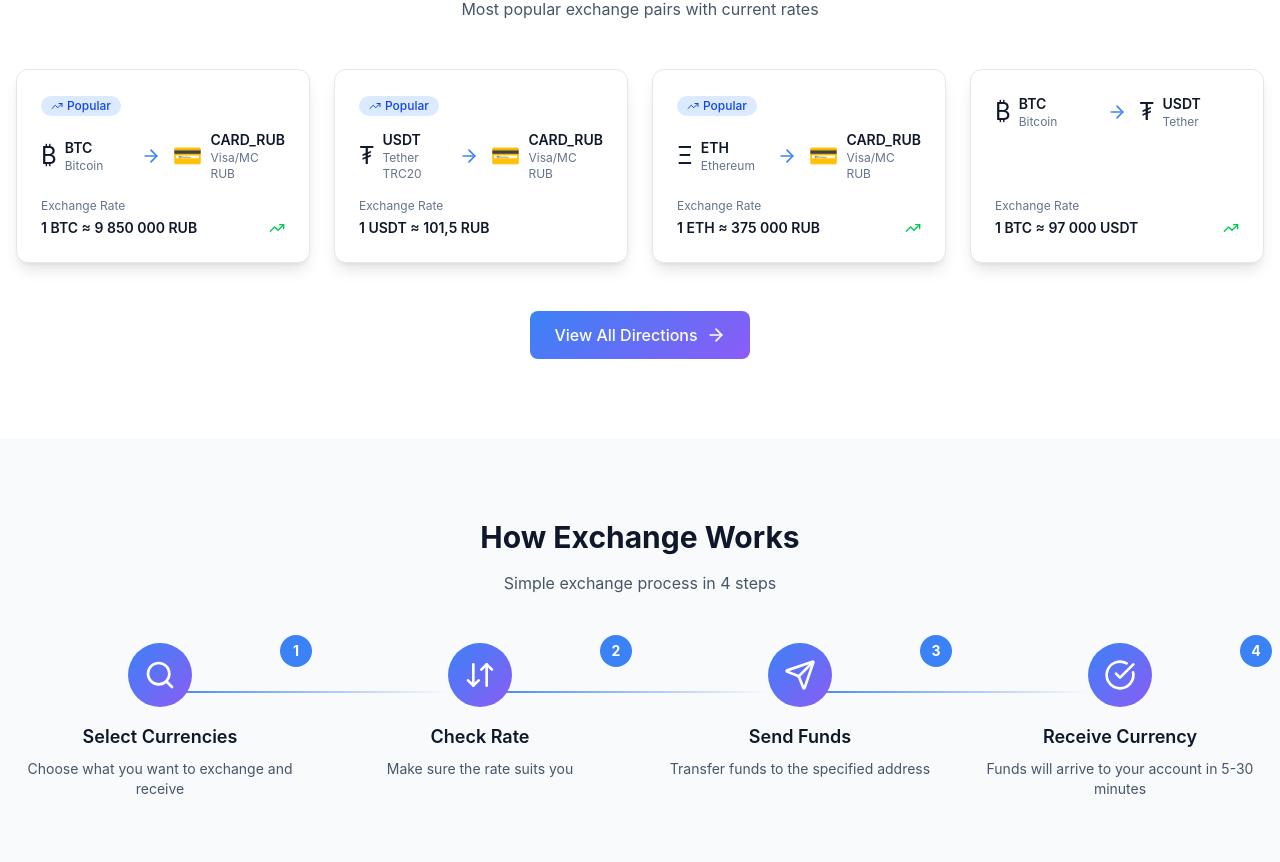
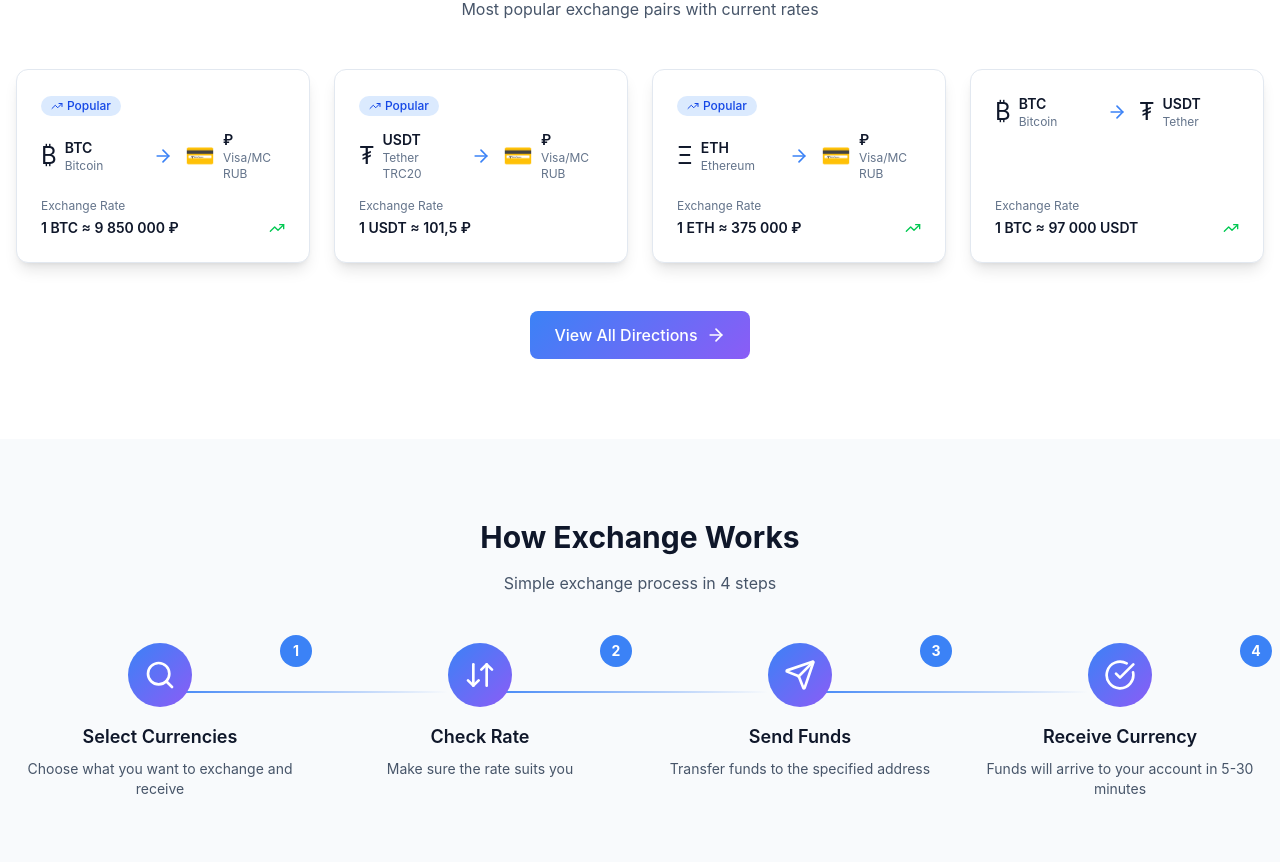
Before and after one commit to pachugonis/exchange, a React (Vite) app: page / in a window 1280 px wide. Shown: the part 1838-2700 px from the top of the page. Built offline with nearby package versions, Linux system fonts and the light colour scheme; no server answers.

Commit message:
fix(home): символ валюты вместо кода в популярных направлениях

```diff
--- a/src/components/home/PopularDirections.tsx
+++ b/src/components/home/PopularDirections.tsx
@@ -6,6 +6,7 @@
 import { Badge } from '../ui/Badge';
 import { useOrderStore } from '../../store/orderStore';
 import { formatNumber } from '../../utils/formatters';
+import { getCurrencySymbol } from '../../data/currencies';
 import type { Order } from '../../types';
 
 interface Direction {
@@ -32,7 +33,7 @@
     id: 'fb-1',
     from: { code: 'BTC', name: 'Bitcoin', icon: '₿' },
     to: { code: 'CARD_RUB', name: 'Visa/MC RUB', icon: '💳' },
-    rate: '1 BTC ≈ 9 850 000 RUB',
+    rate: '1 BTC ≈ 9 850 000 ₽',
     trend: 'up',
     popular: true,
   },
@@ -40,14 +41,14 @@
     id: 'fb-2',
     from: { code: 'USDT', name: 'Tether TRC20', icon: '₮' },
     to: { code: 'CARD_RUB', name: 'Visa/MC RUB', icon: '💳' },
-    rate: '1 USDT ≈ 101,5 RUB',
+    rate: '1 USDT ≈ 101,5 ₽',
     popular: true,
   },
   {
     id: 'fb-3',
     from: { code: 'ETH', name: 'Ethereum', icon: 'Ξ' },
     to: { code: 'CARD_RUB', name: 'Visa/MC RUB', icon: '💳' },
-    rate: '1 ETH ≈ 375 000 RUB',
+    rate: '1 ETH ≈ 375 000 ₽',
     trend: 'up',
     popular: true,
   },
@@ -67,7 +68,7 @@
 const formatRate = (fromCode: string, toCode: string, rate: number): string => {
   if (!isFinite(rate) || rate <= 0) return '';
   const decimals = rate >= 1000 ? 0 : rate >= 1 ? 2 : 6;
-  return `1 ${fromCode} ≈ ${formatNumber(rate, decimals)} ${toCode}`;
+  return `1 ${getCurrencySymbol(fromCode)} ≈ ${formatNumber(rate, decimals)} ${getCurrencySymbol(toCode)}`;
 };
 
 // Строим список популярных направлений из реальных заявок: группируем по паре
@@ -166,7 +167,7 @@
                     <div className="flex items-center gap-2 flex-1">
                       <span className="text-2xl">{direction.from.icon}</span>
                       <div>
-                        <div className="font-semibold text-sm">{direction.from.code}</div>
+                        <div className="font-semibold text-sm">{getCurrencySymbol(direction.from.code)}</div>
                         <div className="text-xs text-dark-500 dark:text-dark-400">
                           {direction.from.name}
                         </div>
@@ -178,7 +179,7 @@
                     <div className="flex items-center gap-2 flex-1">
                       <span className="text-2xl">{direction.to.icon}</span>
                       <div>
-                        <div className="font-semibold text-sm">{direction.to.code}</div>
+                        <div className="font-semibold text-sm">{getCurrencySymbol(direction.to.code)}</div>
                         <div className="text-xs text-dark-500 dark:text-dark-400">
                           {direction.to.name}
                         </div>
```
